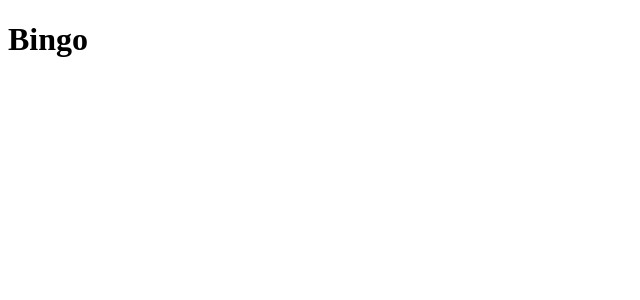
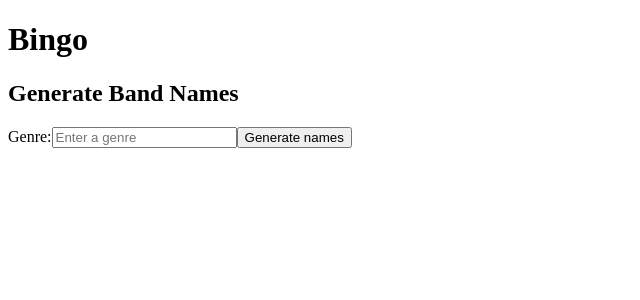
Before and after one commit to landeaux/bingo, a Nuxt app: page / in a window 1280 px wide. Shown: the top 300 px of the page, without its empty margins (0-640 px from the left). Built offline with nearby package versions, Linux system fonts and the light colour scheme.

Commit message:
add simple form to submit a genre and generate names

```diff
--- a/app.vue
+++ b/app.vue
@@ -1,8 +1,31 @@
 <script setup lang="ts">
 const title = ref("Bingo");
 useHead({ title });
+
+const genreInput = ref("");
+const result = ref("");
+
+function onSubmit() {
+  genreInput.value = "";
+  result.value = "The Doors, The Beatles, The Rolling Stones";
+}
 </script>
 
 <template>
-  <h1>{{ title }}</h1>
+  <main>
+    <h1>{{ title }}</h1>
+    <h2>Generate Band Names</h2>
+    <form @submit.prevent="onSubmit">
+      <label for="genre">Genre:</label>
+      <input
+        id="genre"
+        v-model="genreInput"
+        type="text"
+        name="genre"
+        placeholder="Enter a genre"
+      />
+      <input type="submit" value="Generate names" />
+    </form>
+    <div>{{ result }}</div>
+  </main>
 </template>
```
Also changed, not shown: 1 other file (tests, documents, lock files or other folders).
